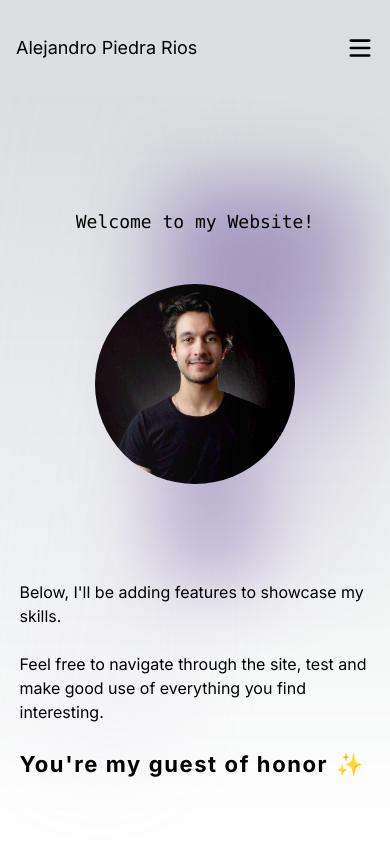
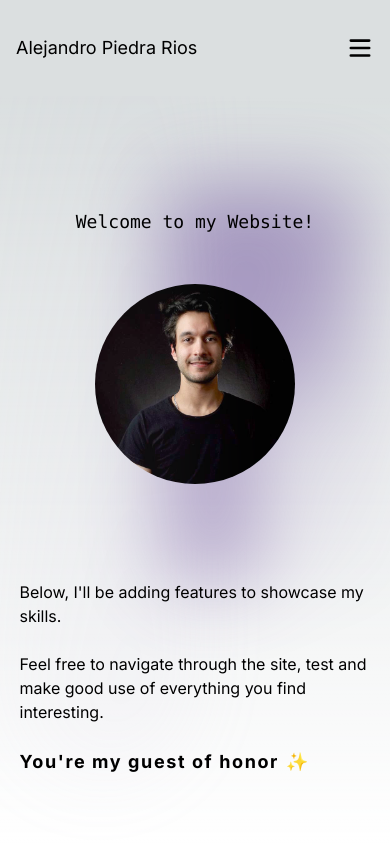
Before and after one commit to apiedrar/alejandro-portfolio-website, a Next.js app: page / in a window 390 px wide. Shown: the top 844 px of the page. Built offline with nearby package versions, Linux system fonts and the light colour scheme.

Commit message:
improve styles code

```diff
--- a/src/app/globals.css
+++ b/src/app/globals.css
@@ -34,8 +34,3 @@ body {
     text-wrap: balance;
   }
 }
-
-h4 {
-  font-size: 22px;
-  letter-spacing: 1.6px;
-}
--- a/src/app/page.tsx
+++ b/src/app/page.tsx
@@ -29,7 +29,7 @@ export default function Home() {
           everything you find interesting.
         </p>
         <br />
-        <h4>
+        <h4 className="text-[18px] tracking-[1.6px] md:text-[22px]">
           <b>You&#39;re my guest of honor</b> ✨
         </h4>
       </div>
```
